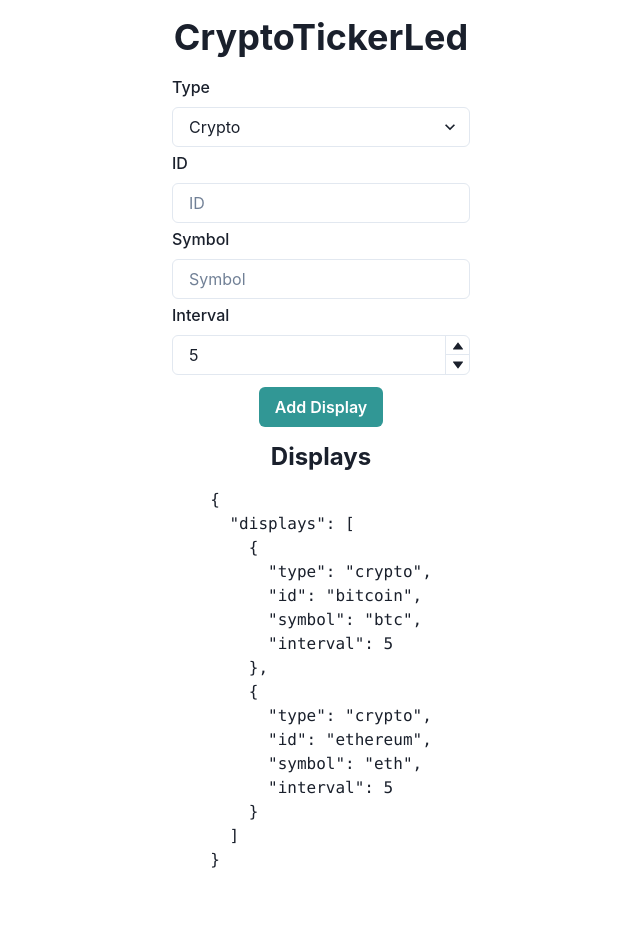
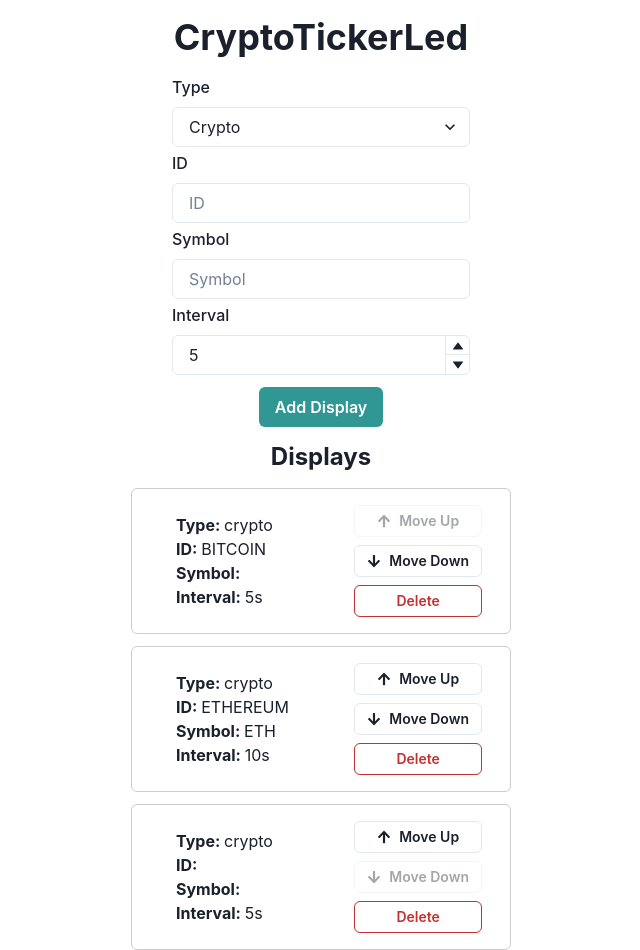
Before and after one commit to ronanren/CryptoTickerLed, a React (Create React App) app in the folder project/app/: page / in a window 1280 px wide. Shown: the whole page, without its empty margins (319-959 px from the left). Before the commit the page ends 872 px from the top, so only its background shows below. Built offline with nearby package versions, Linux system fonts and the light colour scheme.

Commit message:
update webapp

```diff
--- a/project/app/package.json
+++ b/project/app/package.json
@@ -13,6 +13,7 @@
     "framer-motion": "^10.16.4",
     "react": "^18.2.0",
     "react-dom": "^18.2.0",
+    "react-icons": "^4.11.0",
     "react-scripts": "5.0.1",
     "web-vitals": "^2.1.4"
   },
--- a/project/app/public/config_displays.json
+++ b/project/app/public/config_displays.json
@@ -2,14 +2,20 @@
   "displays": [
     {
       "type": "crypto",
-      "id": "bitcoin",
-      "symbol": "btc",
+      "id": "BITCOIN",
+      "symbol": "",
       "interval": 5
     },
     {
       "type": "crypto",
-      "id": "ethereum",
-      "symbol": "eth",
+      "id": "ETHEREUM",
+      "symbol": "ETH",
+      "interval": 10
+    },
+    {
+      "type": "crypto",
+      "id": "",
+      "symbol": "",
       "interval": 5
     }
   ]
--- a/project/app/src/App.js
+++ b/project/app/src/App.js
@@ -3,14 +3,19 @@ import * as React from 'react'
 import { ChakraProvider } from '@chakra-ui/react'
 import { useState, useEffect } from 'react';
 import { Flex, Heading } from '@chakra-ui/react'
-import DisplayForm from './displayForm';
+import DisplayForm from './components/displayForm';
+import DisplayItem from './components/displayItem';
 
 function App() {
   const [displays, setDisplays] = useState([]);
 
-  const handleAddDisplay = async (newDisplay) => {
-    setDisplays(displays.displays.push(newDisplay));
+  const fetchDisplaysJSON = () => {
+    fetch('config_displays.json')
+      .then((res) => res.json())
+      .then((data) => { setDisplays(data); });
+  };
 
+  const writeDisplaysJSON = (displays) => {
     fetch('http://localhost:3001/write-json', {
       method: 'POST',
       headers: {
@@ -20,15 +25,37 @@ function App() {
     });
   };
 
-  const fetchDisplaysJSON = () => {
-    fetch('config_displays.json')
-      .then((res) => res.json())
-      .then((data) => { setDisplays(data); });
-  };
-
   useEffect(() => {
     fetchDisplaysJSON();
   }, []);
+
+  const handleAddDisplay = async (newDisplay) => {
+    let newDisplays = { displays: [...displays.displays, newDisplay] };
+    setDisplays(newDisplays);
+    writeDisplaysJSON(newDisplays);
+  };
+
+  const handleMoveUp = (index) => {
+    if (index > 0) {
+      let newDisplays = { displays: displays.displays.map((display, i) => i === index - 1 ? displays.displays[index] : i === index ? displays.displays[index - 1] : display) };
+      setDisplays(newDisplays);
+      writeDisplaysJSON(newDisplays);
+    }
+  };
+
+  const handleMoveDown = (index) => {
+    if (index < displays.displays.length - 1) {
+      let newDisplays = { displays: displays.displays.map((display, i) => i === index ? displays.displays[index + 1] : i === index + 1 ? displays.displays[index] : display) };
+      setDisplays(newDisplays);
+      writeDisplaysJSON(newDisplays);
+    }
+  };
+
+  const handleDelete = (index) => {
+    let newDisplays = { displays: displays.displays.filter((display, i) => i !== index) };
+    setDisplays(newDisplays);
+    writeDisplaysJSON(newDisplays);
+  };
 
   return (
     <ChakraProvider>
@@ -36,6 +63,7 @@ function App() {
         flexDirection="column"
         alignItems="center"
         height="100vh"
+        mb={5}
       >
         <Heading as="h1" my={4}>
           CryptoTickerLed
@@ -44,7 +72,19 @@ function App() {
         <Heading as="h4" fontSize={24} my={4}>
           Displays
         </Heading>
-        <pre>{JSON.stringify(displays, null, 2)}</pre>
+        {displays.displays && (
+          displays.displays.map((display, index) => (
+            <DisplayItem
+              key={index}
+              data={display}
+              index={index}
+              length={displays.displays.length}
+              onMoveUp={handleMoveUp}
+              onMoveDown={handleMoveDown}
+              onDelete={handleDelete}
+            />
+          ))
+        )}
       </Flex>
     </ChakraProvider>
   )
--- /dev/null
+++ b/project/app/src/components/displayItem.js
@@ -0,0 +1,83 @@
+import React from 'react';
+import { Button, Flex, Text } from '@chakra-ui/react';
+import { FaArrowUp, FaArrowDown } from 'react-icons/fa';
+
+const DisplayItem = ({ data, index, length, onMoveUp, onMoveDown, onDelete }) => {
+	const { type, id, symbol, interval } = data;
+
+	return (
+		<Flex
+			justifyContent="space-between"
+			alignItems="center"
+			p={3}
+			border="1px solid #ccc"
+			borderRadius="md"
+			mb={3}
+			width={380}
+		>
+			<Flex flexDirection="column" alignItems="flex-start" mx={8}>
+				<Flex flexDirection="row">
+					<Text fontWeight="bold">
+						Type:&nbsp;
+					</Text>
+					<Text>{type}</Text>
+				</Flex>
+
+				<Flex flexDirection="row">
+					<Text fontWeight="bold">
+						ID:&nbsp;
+					</Text>
+					<Text>{id}</Text>
+				</Flex>
+
+				<Flex flexDirection="row">
+					<Text fontWeight="bold">
+						Symbol:&nbsp;
+					</Text>
+					<Text>{symbol}</Text>
+				</Flex>
+
+				<Flex flexDirection="row">
+					<Text fontWeight="bold">
+						Interval:&nbsp;
+					</Text>
+					<Text>{interval}s</Text>
+				</Flex>
+			</Flex>
+
+			<Flex flexDirection="column" mx={4}>
+				<Button
+					onClick={() => onMoveUp(index)}
+					isDisabled={index === 0}
+					leftIcon={<FaArrowUp />}
+					variant="outline"
+					size="sm"
+					my={1}
+				>
+					Move Up
+				</Button>
+				<Button
+					onClick={() => onMoveDown(index)}
+					isDisabled={index === length - 1}
+					leftIcon={<FaArrowDown />}
+					variant="outline"
+					size="sm"
+					my={1}
+				>
+					Move Down
+				</Button>
+				<Button
+					onClick={() => onDelete(index)}
+					colorScheme="red"
+					variant="outline"
+					size="sm"
+					my={1}
+				>
+					Delete
+				</Button>
+			</Flex>
+		</Flex>
+	);
+};
+
+export default DisplayItem;
```
Also changed, not shown: project/app/src/components/displayForm.js (renamed from project/app/src/displayForm.js), 1 other file (tests, documents, lock files or other folders).
